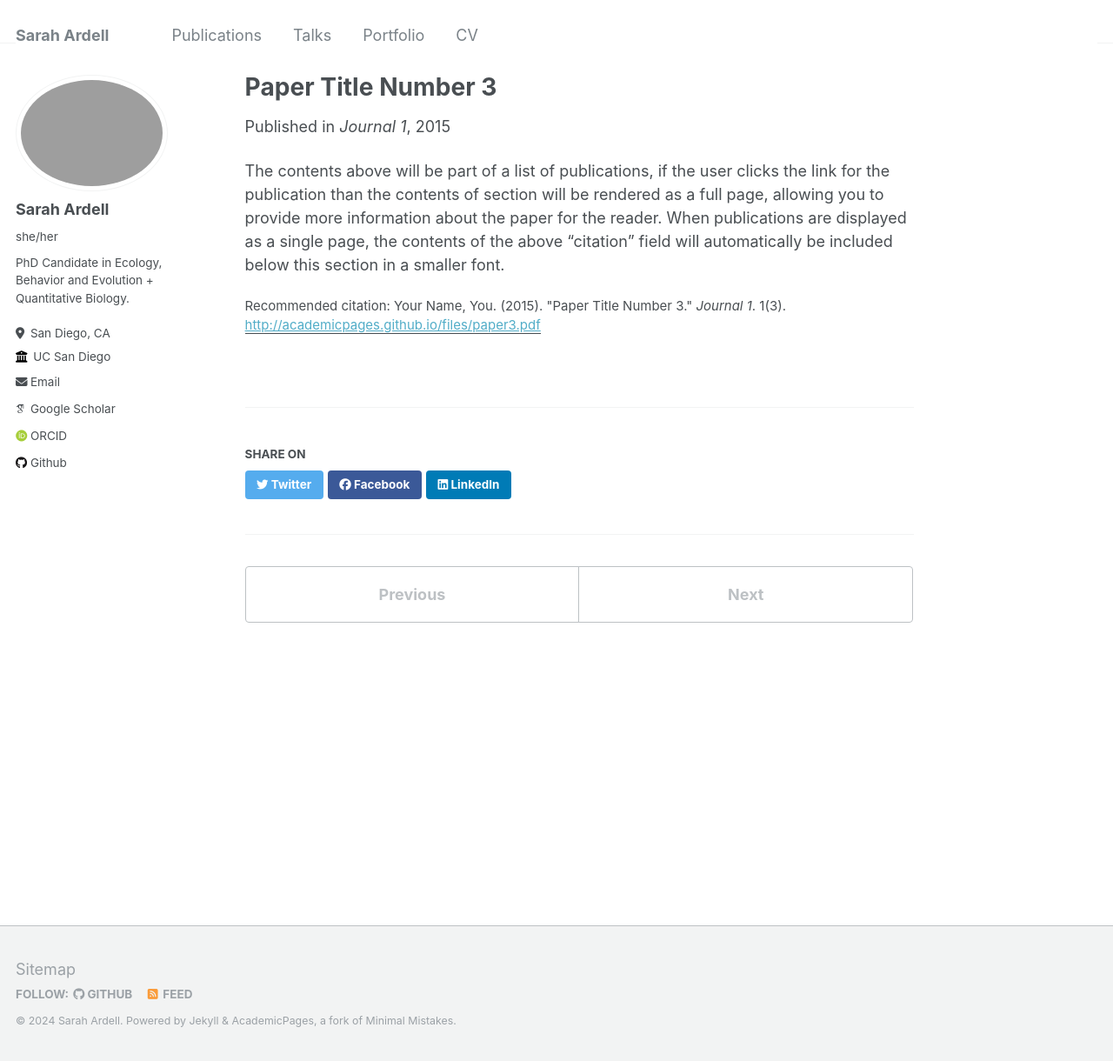
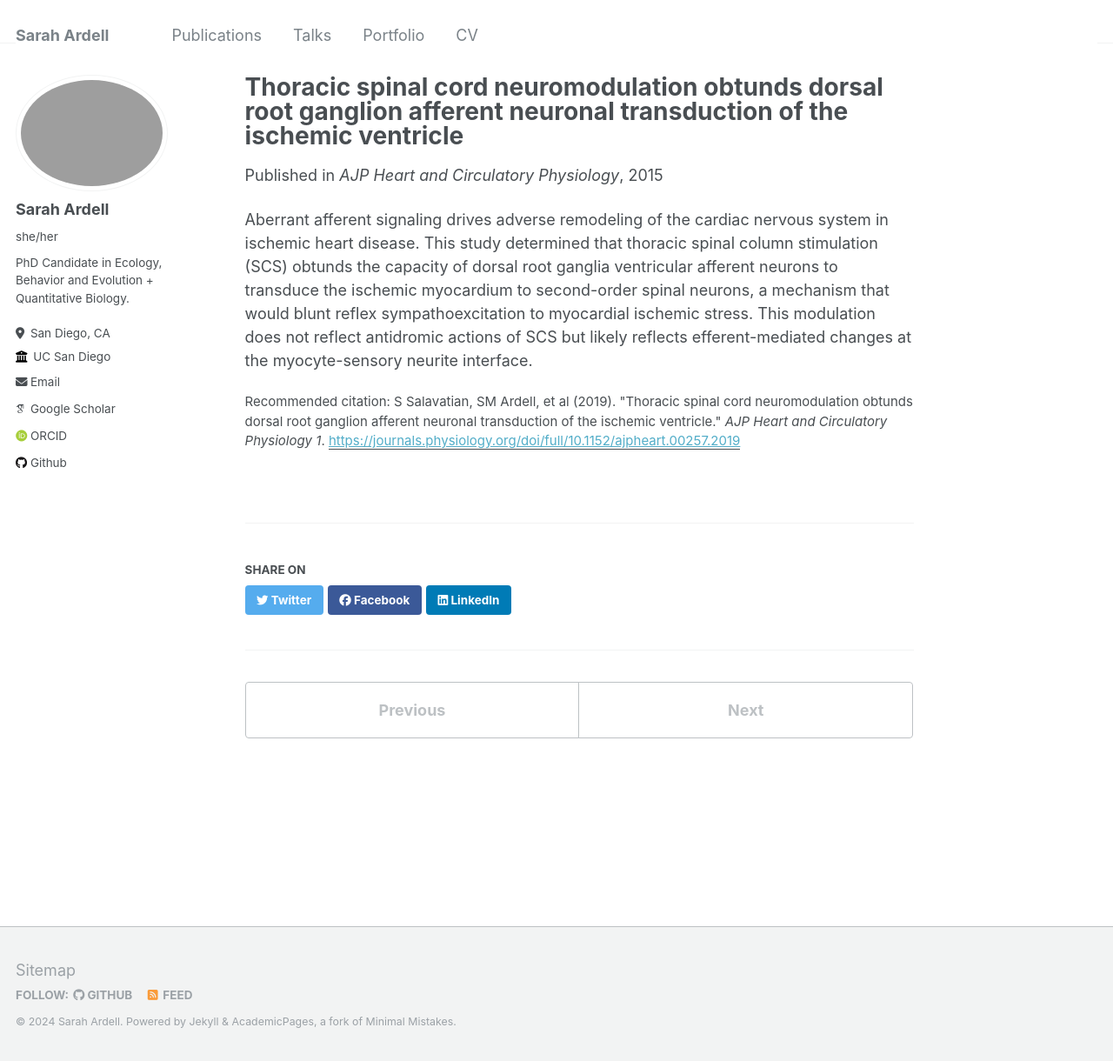
Before and after one commit to ardellsarah/ardellsarah.github.io, a Jekyll site: the page built from _publications/2015-10-01-paper-title-number-3.md, in a window 1280 px wide and 1220 px high. Shown: the whole window at 87% size. Built offline with Jekyll 4.4.1, drawn with Linux system fonts in a browser that asks for light colours; some web fonts are replaced.

Commit message:
Update 2015-10-01-paper-title-number-3.md

```diff
--- a/_publications/2015-10-01-paper-title-number-3.md
+++ b/_publications/2015-10-01-paper-title-number-3.md
@@ -1,12 +1,12 @@
 ---
-title: "Paper Title Number 3"
+title: "Thoracic spinal cord neuromodulation obtunds dorsal root ganglion afferent neuronal transduction of the ischemic ventricle"
 collection: publications
 permalink: /publication/2015-10-01-paper-title-number-3
-excerpt: 'This paper is about the number 3. The number 4 is left for future work.'
+excerpt: 'Assessing the impact of spinal cord stimulation on cardiac-protection during cardiac events.'
 date: 2015-10-01
-venue: 'Journal 1'
-paperurl: 'http://academicpages.github.io/files/paper3.pdf'
-citation: 'Your Name, You. (2015). &quot;Paper Title Number 3.&quot; <i>Journal 1</i>. 1(3).'
+venue: 'AJP Heart and Circulatory Physiology'
+paperurl: 'https://journals.physiology.org/doi/full/10.1152/ajpheart.00257.2019'
+citation: 'S Salavatian, SM Ardell, et al (2019). &quot;Thoracic spinal cord neuromodulation obtunds dorsal root ganglion afferent neuronal transduction of the ischemic ventricle.&quot; <i>AJP Heart and Circulatory Physiology 1</i>.'
 ---
 
-The contents above will be part of a list of publications, if the user clicks the link for the publication than the contents of section will be rendered as a full page, allowing you to provide more information about the paper for the reader. When publications are displayed as a single page, the contents of the above "citation" field will automatically be included below this section in a smaller font.
+Aberrant afferent signaling drives adverse remodeling of the cardiac nervous system in ischemic heart disease. This study determined that thoracic spinal column stimulation (SCS) obtunds the capacity of dorsal root ganglia ventricular afferent neurons to transduce the ischemic myocardium to second-order spinal neurons, a mechanism that would blunt reflex sympathoexcitation to myocardial ischemic stress. This modulation does not reflect antidromic actions of SCS but likely reflects efferent-mediated changes at the myocyte-sensory neurite interface.
```
